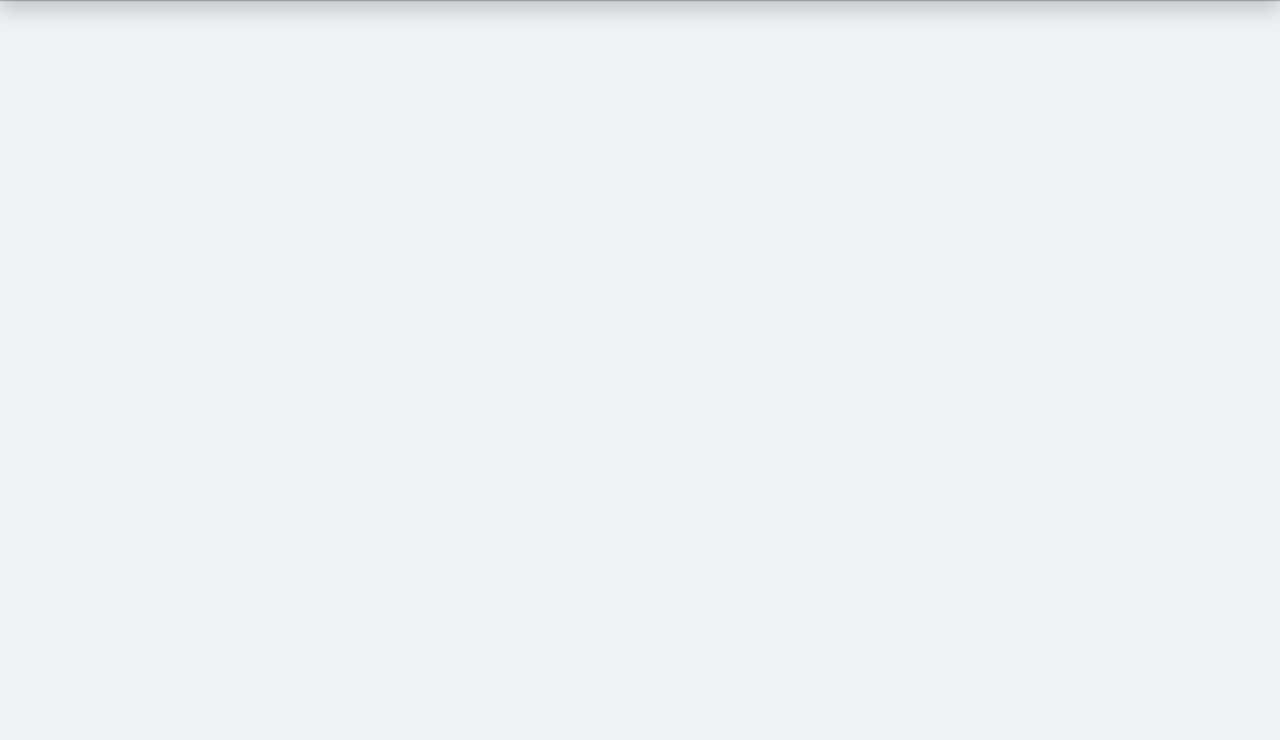
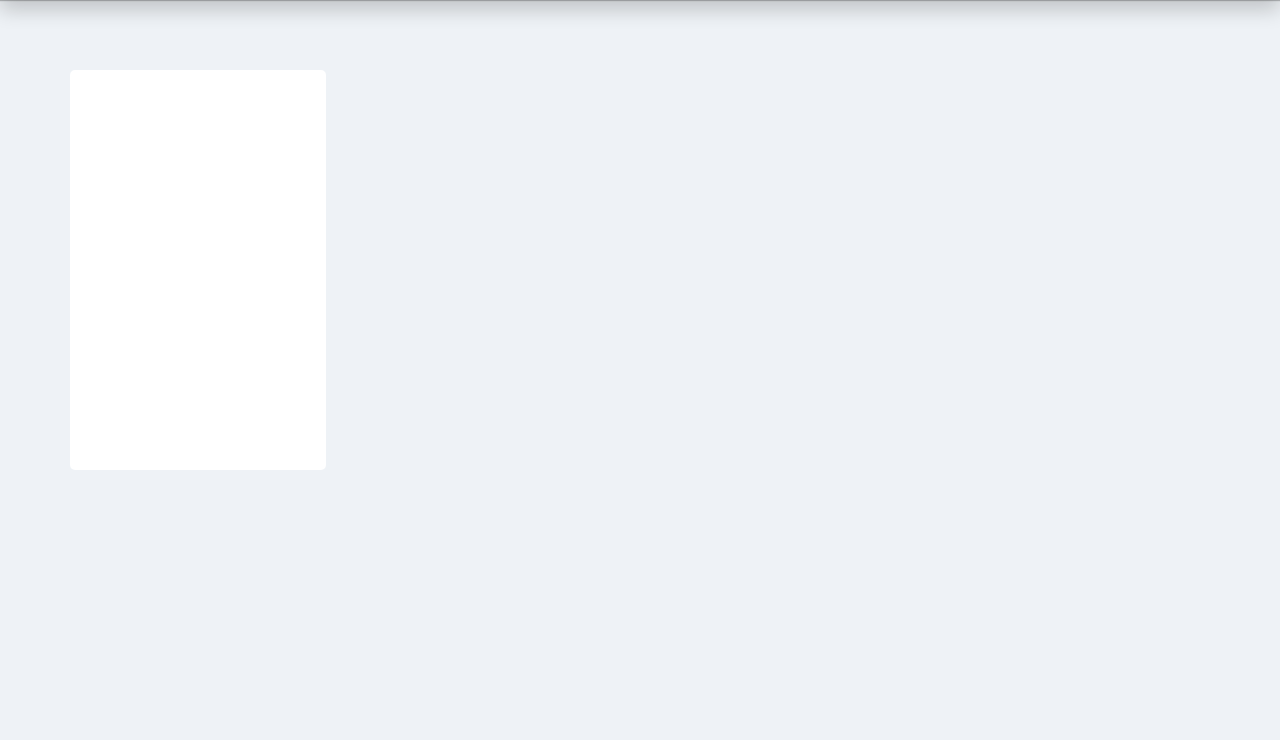
Before and after one commit to SyeedHasan/TeachMe, a PHP site: page /class.php in a window 1280 px wide. Shown: the part 60-800 px from the top of the page. Run offline with PHP 8.4, Linux system fonts and the light colour scheme; the visitor is signed in with stand-in values (Sample User, id 1); data that the repository does not hold is empty.

Commit message:
class scrollbar styled

```diff
--- a/assets/css/class2.css
+++ b/assets/css/class2.css
@@ -0,0 +1,42 @@
+
+.scrollbar {
+    background-color: white;
+    float: left;
+    height: 400px;
+    margin-bottom: 25px;
+    margin-left: 70px;
+    margin-top: 70px;
+    width: 20%;
+    overflow-y: scroll;
+    border-radius:5px;
+}
+
+.force-overflow {
+    min-height: 700px;
+}
+#style-11::-webkit-scrollbar {
+	width: 8px;
+	background-color:white;
+}
+#style-11::-webkit-scrollbar-track {
+    border-radius: 10px;
+    /*background: rgba(0,0,0,0.1);*/
+    background:white;
+    /*border: 1px solid #ccc;*/
+  }
+
+  #style-11::-webkit-scrollbar-thumb {
+    border-radius: 10px;
+    background:  black;
+    border: 1px solid black;
+  }
+
+  #style-11::-webkit-scrollbar-thumb:hover {
+    border: 1px solid #17a2b8;
+    background:#17a2b8;
+    transition: all 3s; }
+
+  #style-11::-webkit-scrollbar-thumb:active {
+    background: linear-gradient(left, #22ADD4, #1E98BA);
+    transition: all 3s;
+  }
--- a/class.php
+++ b/class.php
@@ -4,6 +4,12 @@
 ?>
 
 <link rel="stylesheet" href="assets/css/class2.css">
+<div class="scrollbar" id="style-11">
+            <div class="force-overflow"></div>
+<div class="leftDiv">
+
+
+</div>
 
 
 
```
